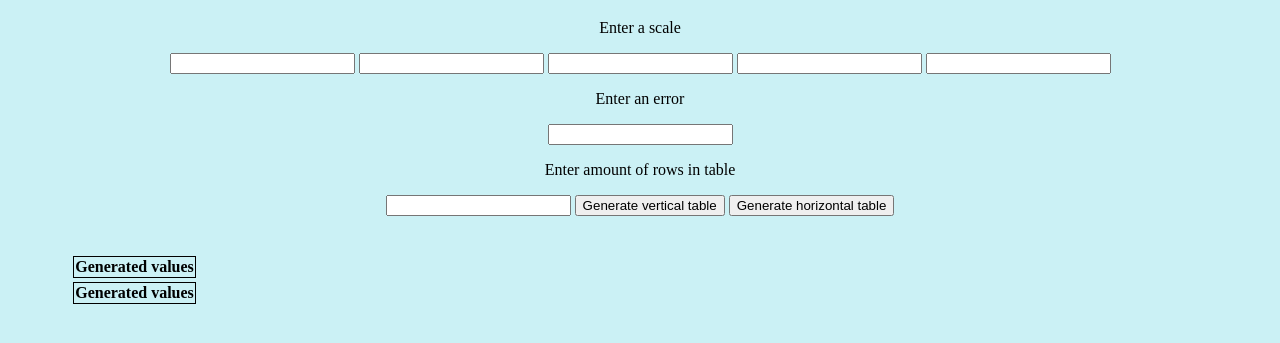
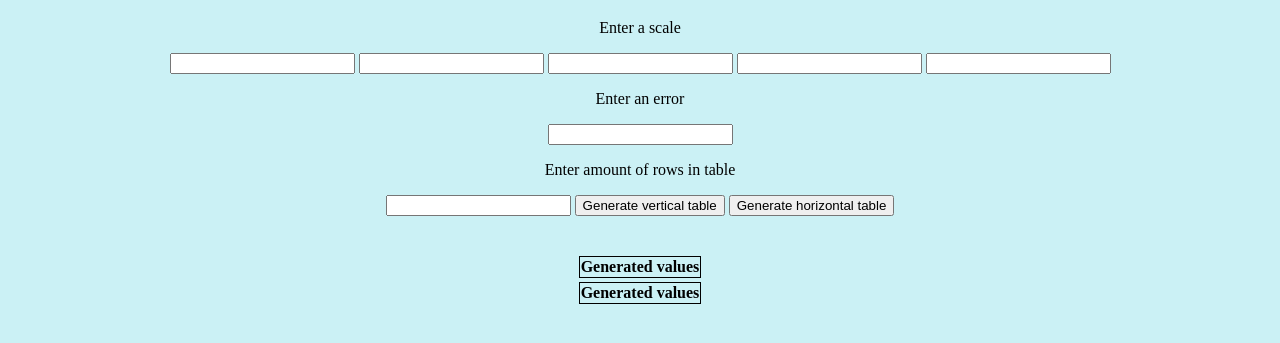
Before and after one commit to Realnaru/Random-values, a plain HTML site: page index.html in a window 1280 px wide. Shown: the part 61-404 px from the top of the page. Drawn offline with Linux system fonts and the light colour scheme.

Commit message:
Update style.css

```diff
--- a/style.css
+++ b/style.css
@@ -5,7 +5,7 @@ body {
 
 table {
   /* border: 1px solid black; */
-  margin: 0 5%;
+  margin: 0 auto;
 }
 
 th {
```
